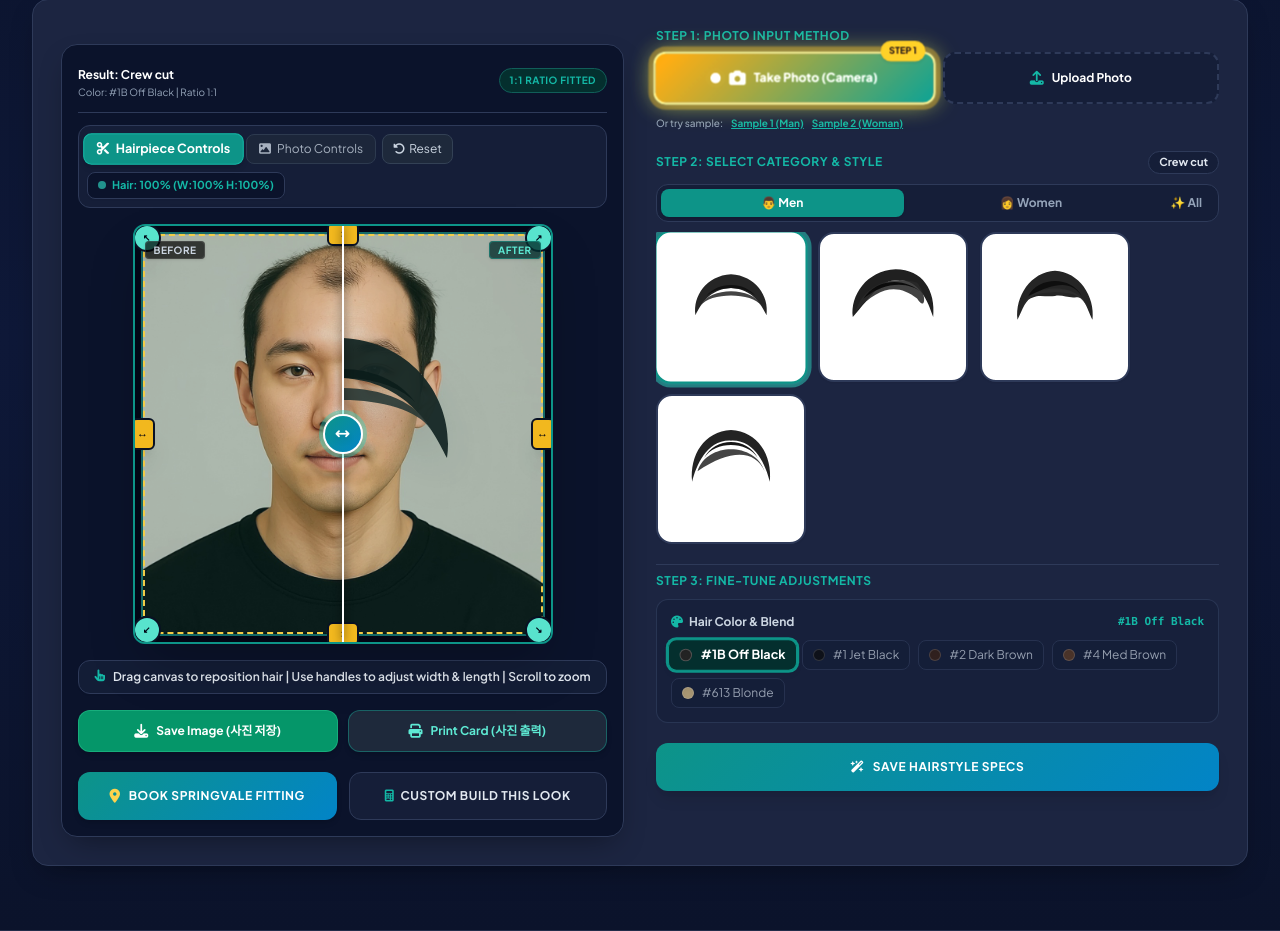
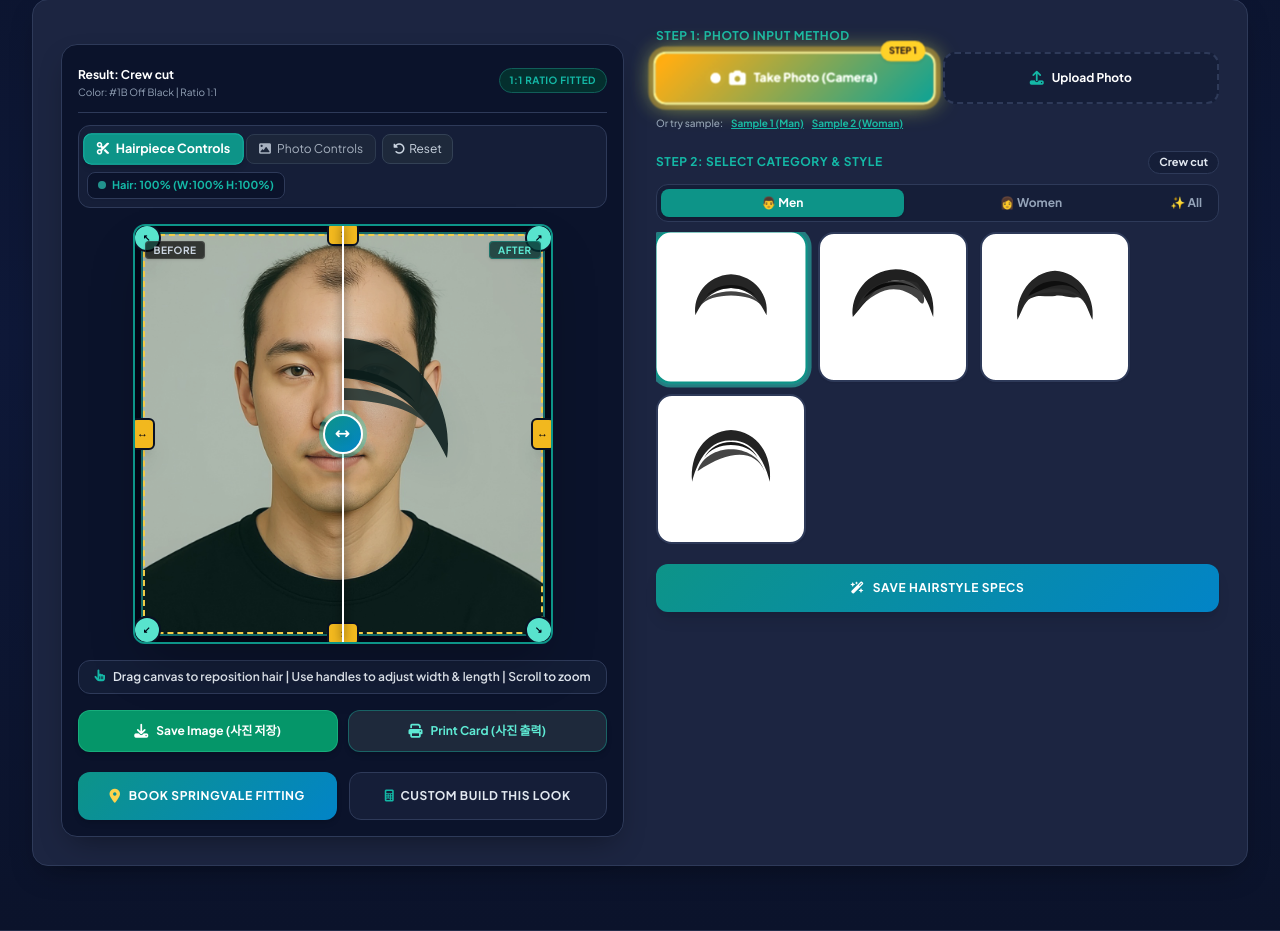
Before and after one commit to davidhairshop62/davidhair, a PHP site: page /index.php in a window 1280 px wide. Shown: the part 879-1810 px from the top of the page. Run offline with PHP 8.4, Linux system fonts and the light colour scheme; data that the repository does not hold is empty.

Commit message:
ui(ai-tryon): remove Step 3 Fine-Tune Adjustments section

```diff
--- a/includes/ai_simulator_section.php
+++ b/includes/ai_simulator_section.php
@@ -399,41 +399,6 @@
                             </div>
                         </div>
 
-                        <!-- STEP 3: Fine-Tune Adjustments (Hair Color & Blend) -->
-                        <div class="pt-2 border-t border-brand-border space-y-2.5">
-                            <label class="block text-xs font-bold uppercase tracking-wider text-brand-tealLight">Step 3:
-                                Fine-Tune Adjustments</label>
-
-                            <!-- Hair Color & Blend Selection -->
-                            <div class="bg-brand-inner/60 border border-brand-border/80 p-3.5 rounded-xl space-y-2.5">
-                                <div class="flex items-center justify-between">
-                                    <span class="text-xs font-bold text-slate-300 flex items-center gap-1.5">
-                                        <i class="fa-solid fa-palette text-brand-tealLight"></i> Hair Color & Blend
-                                    </span>
-                                    <span class="text-[11px] font-mono text-brand-tealLight font-bold" x-text="selectedColor"></span>
-                                </div>
-                                <div class="flex flex-wrap items-center gap-2">
-                                    <template
-                                        x-for="c in ['#1B Off Black', '#1 Jet Black', '#2 Dark Brown', '#4 Med Brown', '#613 Blonde']"
-                                        :key="c">
-                                        <button type="button" @click="selectedColor = c"
-                                            :class="selectedColor === c ? 'ring-2 ring-brand-teal scale-105 bg-teal-950 text-white font-bold border-brand-teal shadow-md' : 'opacity-70 hover:opacity-100 bg-brand-inner text-slate-300 border-brand-border hover:border-slate-500'"
-                                            class="px-2.5 py-1.5 rounded-lg border text-xs transition-all flex items-center gap-2 cursor-pointer">
-                                            <span class="w-3 h-3 rounded-full border border-white/20 inline-block shadow-inner shrink-0"
-                                                :style="{
-                                                    '#1B Off Black': 'background-color: #242424',
-                                                    '#1 Jet Black': 'background-color: #0d0d0d',
-                                                    '#2 Dark Brown': 'background-color: #3d2314',
-                                                    '#4 Med Brown': 'background-color: #633e24',
-                                                    '#613 Blonde': 'background-color: #e8ca8c'
-                                                }[c]"></span>
-                                            <span x-text="c"></span>
-                                        </button>
-                                    </template>
-                                </div>
-                            </div>
-                        </div>
-
                         <!-- Apply & Save Specifications Button -->
                         <button @click="runTransformation()" :disabled="isProcessing"
                             class="w-full teal-gradient text-white font-bold text-xs uppercase tracking-wider py-3.5 rounded-xl shadow-lg hover:opacity-95 transition-all min-h-[48px] flex items-center justify-center gap-2 disabled:opacity-50">
```
